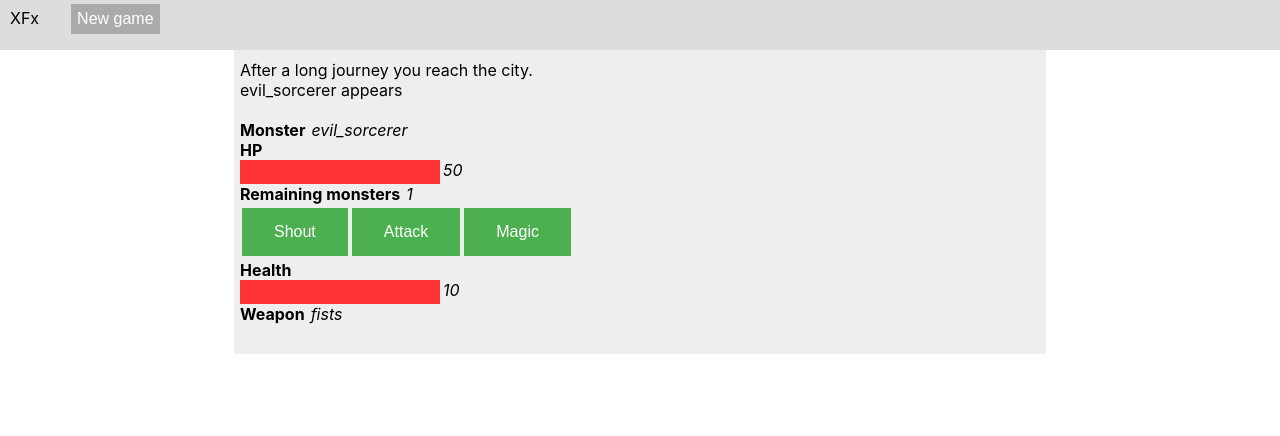
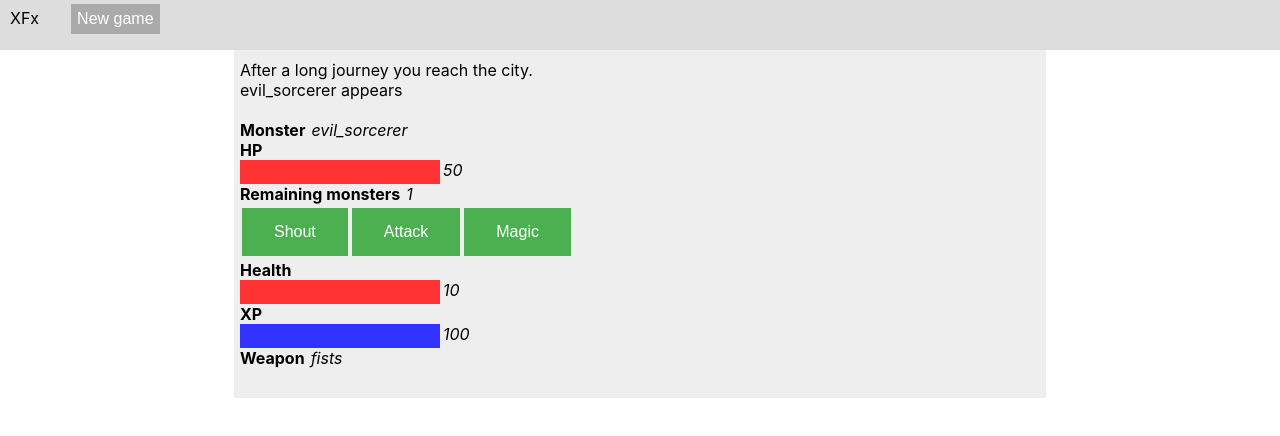
Before and after one commit to madeso/xfx.js, a React (Create React App) app: page / in a window 1280 px wide. Shown: the top 436 px of the page. Built offline with nearby package versions, Linux system fonts and the light colour scheme.

Commit message:
added xp bar

```diff
--- a/src/App.tsx
+++ b/src/App.tsx
@@ -31,10 +31,11 @@ const Chapter = (props: {chapter: game.Chapter}) =>
 type Ref = React.RefObject<HTMLInputElement>;
 
 
-const Bar = (props: {range: game.Ranged}) =>
+const Bar = (props: {range: game.Ranged, type: string}) =>
 {
     const size = 200;
-    const bar_value_size = size * Math.max(0, props.range.current / props.range.max);
+    const scale = props.range.current / props.range.max;
+    const bar_value_size = size * Math.max(0, scale);
     const text_position = 3 + bar_value_size;
     return (
         <>
@@ -43,7 +44,7 @@ const Bar = (props: {range: game.Ranged}) =>
                     width: size
                 }
             }>
-                <div className="bar_value" style={
+                <div className={`bar_value bar_type_${props.type}`} style={
                     {
                         width: bar_value_size
                     }
@@ -81,7 +82,7 @@ const MonsterFight = (props: { monster: game.Monster, player: game.Player, remai
                 <div className="property">
                     <div className="key">HP</div>
                     <div className="value">
-                        <Bar range={props.monster.hp} />
+                        <Bar range={props.monster.hp} type="hp"/>
                     </div>
                 </div>
 
@@ -101,7 +102,14 @@ const MonsterFight = (props: { monster: game.Monster, player: game.Player, remai
                 <div className="property">
                     <div className="key">Health</div>
                     <div className="value">
-                        <Bar range={props.player.health} />
+                        <Bar range={props.player.health} type="hp"/>
+                    </div>
+                </div>
+
+                <div className="property">
+                    <div className="key">XP</div>
+                    <div className="value">
+                        <Bar range={props.player.xp} type="xp"/>
                     </div>
                 </div>
 
--- a/src/app.css
+++ b/src/app.css
@@ -50,9 +50,15 @@ button
     position: relative;
 }
 
-.bar_value
+.bar_type_hp
 {
     background-color: #f33;
+}
+
+
+.bar_type_xp
+{
+    background-color: #33f;
 }
 
 .bar_text
```
